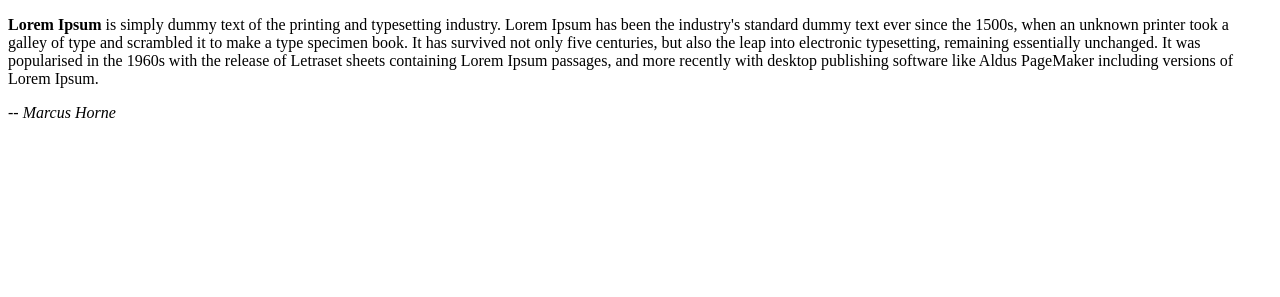
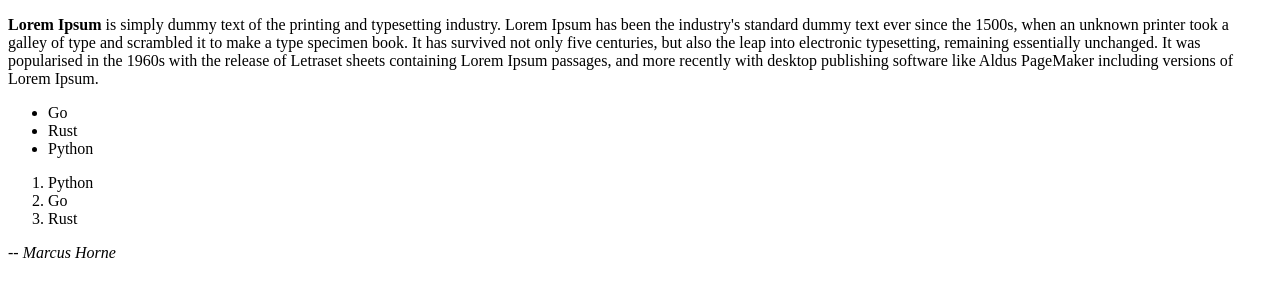
Before and after one commit to MBHorne/git_test, a plain HTML site: page html-boilerplate/index.html in a window 1280 px wide. Shown: the part 105-402 px from the top of the page. Drawn offline with Linux system fonts and the light colour scheme.

Commit message:
Odin HTML first assigment

```diff
--- a/html-boilerplate/index.html
+++ b/html-boilerplate/index.html
@@ -8,6 +8,16 @@
         <h1>Welcome to my first webpage</h1>
         <h3>Hej, mitt första inlägg!</h3>
         <P><strong>Lorem Ipsum</strong> is simply dummy text of the printing and typesetting industry. Lorem Ipsum has been the industry's standard dummy text ever since the 1500s, when an unknown printer took a galley of type and scrambled it to make a type specimen book. It has survived not only five centuries, but also the leap into electronic typesetting, remaining essentially unchanged. It was popularised in the 1960s with the release of Letraset sheets containing Lorem Ipsum passages, and more recently with desktop publishing software like Aldus PageMaker including versions of Lorem Ipsum.</P>
+        <ul>
+            <li>Go</li>
+            <li>Rust</li>
+            <li>Python</li>
+        </ul>
+        <ol>
+            <li>Python</li>
+            <li>Go</li>
+            <li>Rust</li>
+        </ol>
         <p><em>-- Marcus Horne</em></p>
     </body>
 </html>
```
Also changed, not shown: odin-links-and-images/index.html (added, +14 -0 lines), odin-links-and-images/pages/about.html (added, +13 -0 lines), odin-links-and-images/images/dog.jpg (added).
